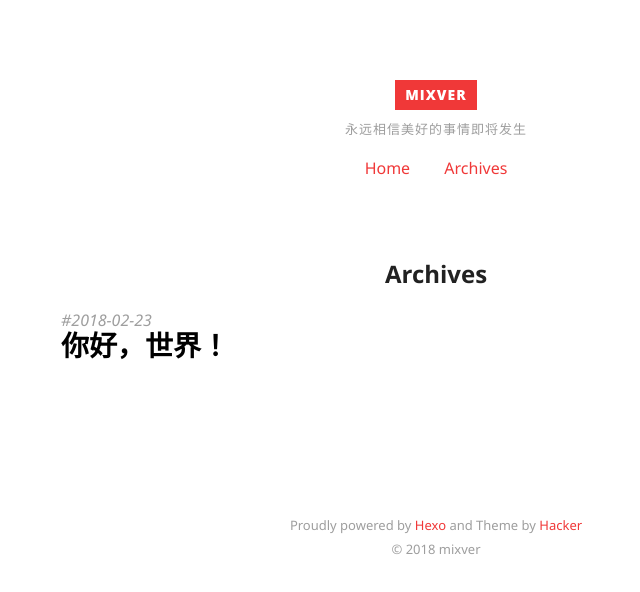
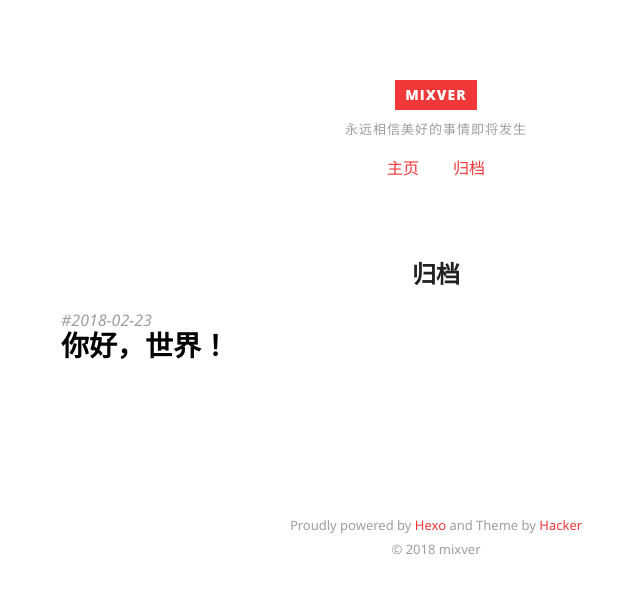
Before and after one commit to mixver/mixver.github.io, a plain HTML site: page archives/index.html in a window 1280 px wide. Shown: the whole page, without its empty margins (204-844 px from the left). Drawn offline with Linux system fonts and the light colour scheme.

Commit message:
Site updated: 2018-02-23 14:32:37

```diff
--- a/archives/index.html
+++ b/archives/index.html
@@ -3,7 +3,7 @@
 <head>
   <meta charset="utf-8">
 
-  <title>Archives | MIXVER | 永远相信美好的事情即将发生</title>
+  <title>归档 | MIXVER | 永远相信美好的事情即将发生</title>
 
 
   <meta name="author" content="mixver">
@@ -45,9 +45,9 @@
   <nav class="site-navigation">
     <ul>
 
-        <li><a href="/">Home</a></li>
+        <li><a href="/">主页</a></li>
 
-        <li><a href="/archives">Archives</a></li>
+        <li><a href="/archives">归档</a></li>
 
     </ul>
   </nav>
@@ -58,7 +58,7 @@
 
 <article>
 
-  <h2 class="article-title ">Archives</h2>
+  <h2 class="article-title ">归档</h2>
 
   <div class="archive">
 
```
Also changed, not shown: 2018/02/23/hello-world/index.html (+2 -2 lines), archives/2018/02/index.html (+3 -3 lines), archives/2018/index.html (+3 -3 lines), index.html (+2 -2 lines).
